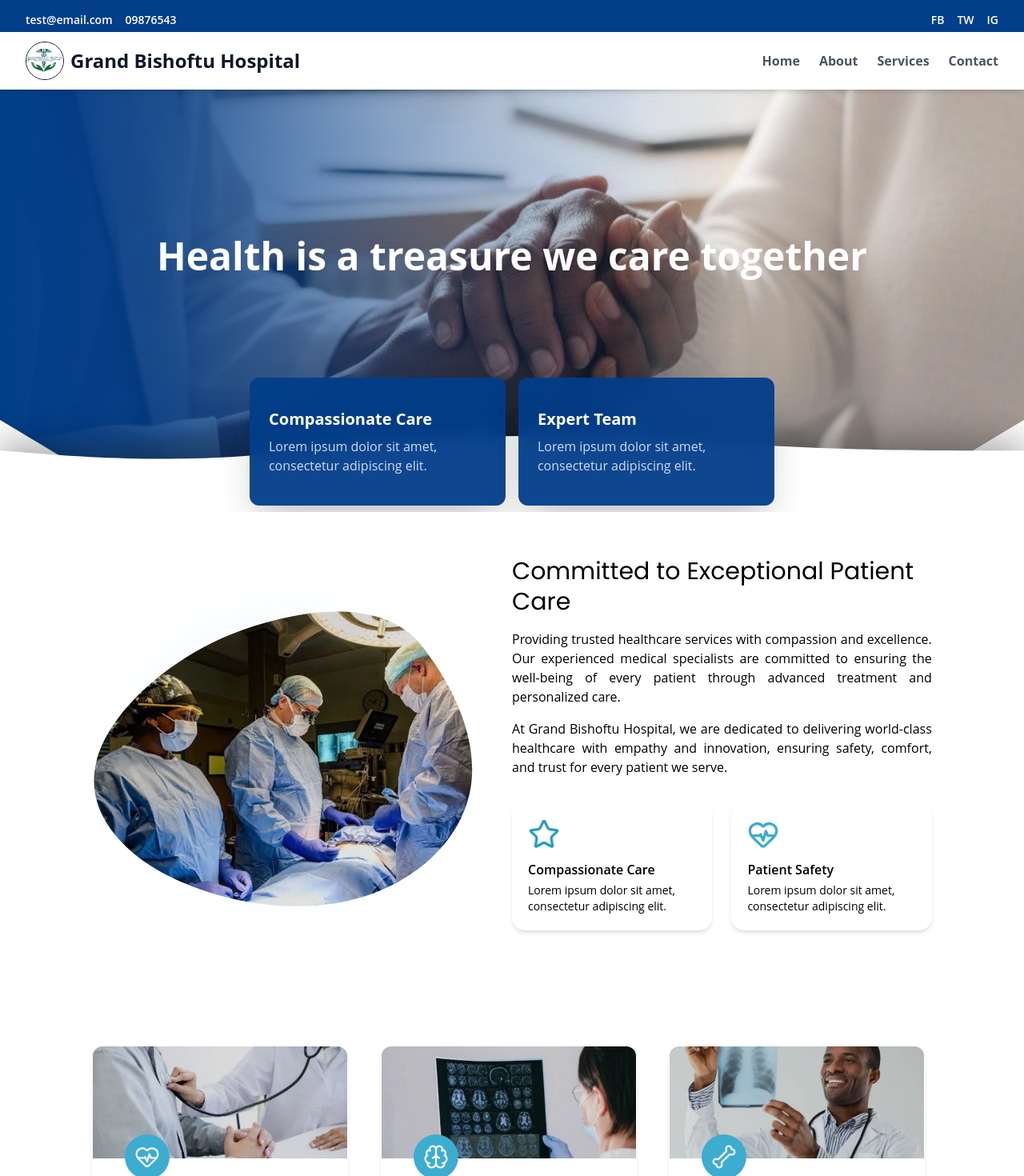
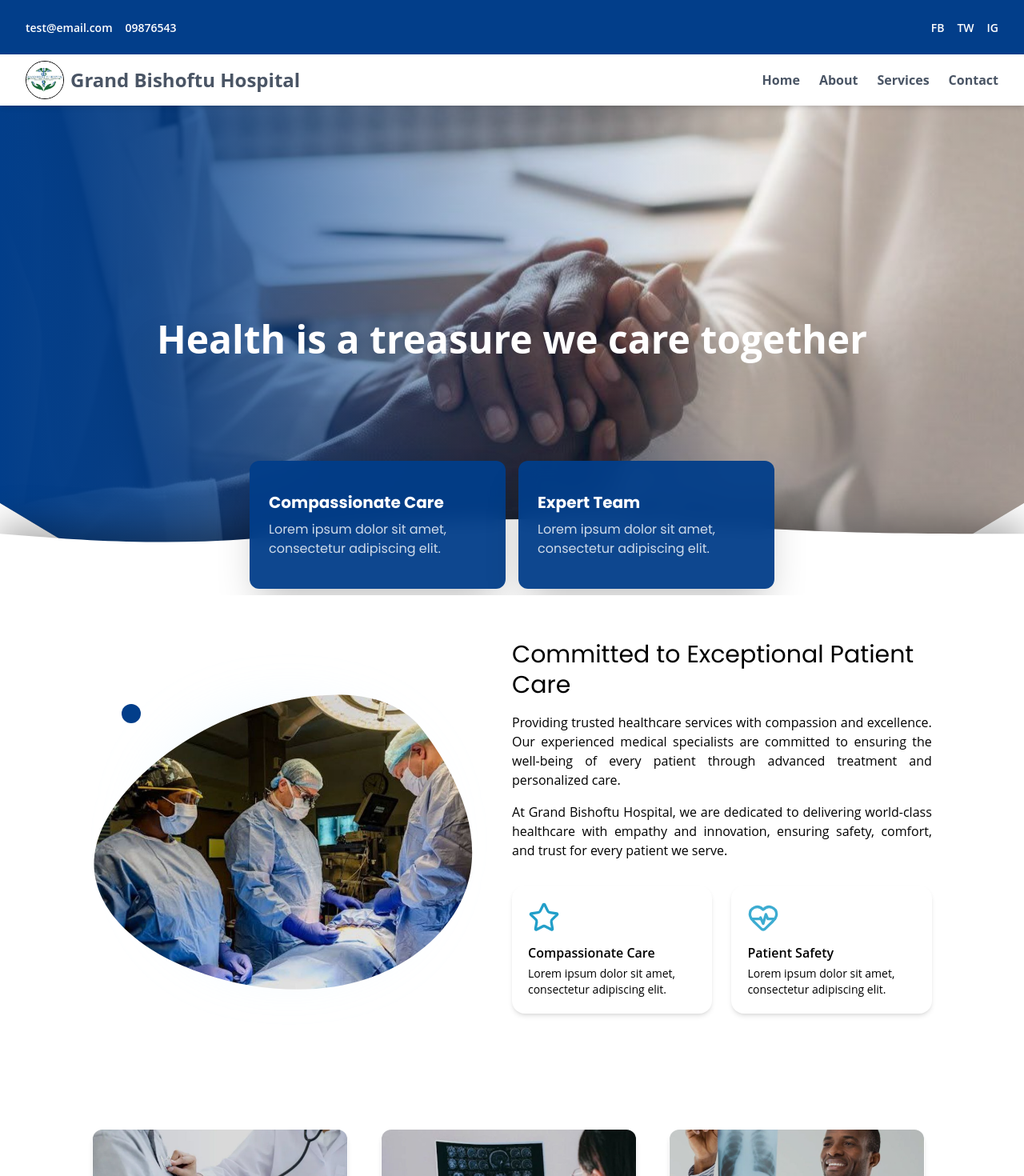
Before and after one commit to Tsedniya/Grand_Bishoftu_Hospital, a React (Vite) app in the folder myapp/: page / in a window 1280 px wide. Shown: the top 1470 px of the page at 80% size. Built offline with nearby package versions, Linux system fonts and the light colour scheme.

Commit message:
frontend:about

```diff
--- a/myapp/src/components/Hero.jsx
+++ b/myapp/src/components/Hero.jsx
@@ -1,10 +1,13 @@
 import React from "react";
 import home from "../assets/home.jpg";
+import star from "../assets/star.svg";
+import heart from "../assets/heart.svg";
+
 
 const Hero = () => {
   return (
     <>
-      <section className="relative w-full h-[45vh] sm:h-[50vh] md:h-[60vh] lg:h-[80vh] min-h-[350px] overflow-hidden">
+      <section className="bg-white mt-26 relative w-full h-[45vh] sm:h-[50vh] md:h-[60vh] lg:h-[80vh] min-h-[350px] overflow-hidden">
 
         {/* Hero background image + clip-path curve */}
         <div className="hero-clip absolute inset-0">
@@ -12,7 +15,7 @@ const Hero = () => {
             src={home}
             alt="Hospital"
             className="w-full h-full object-cover"
-            style={{ objectPosition: "center 70%" }}
+            style={{ objectPosition: "center 75%" }}
           />
         </div>
 
@@ -63,22 +66,21 @@ const Hero = () => {
                 flex flex-col justify-center p-6 text-left
                 backface-hidden
               ">
-                <p className="text-white font-bold mb-2 text-xl">Compassionate Care</p>
-                <p className="text-white/80 text-base">
+                <p className="text-white font-bold mb-2 text-xl font-poppins">Compassionate Care</p>
+                <p className="text-white/80 text-base font-poppins">
                   Lorem ipsum dolor sit amet, consectetur adipiscing elit.
                 </p>
               </div>
               {/* Back */}
-              <div className="
-                absolute inset-0 bg-[#01497C] text-white rounded-xl shadow-2xl
+              <div className="bg-white  absolute inset-0  text-black font-semibold  rounded-xl shadow-2xl
                 flex flex-col justify-center p-6 text-left
-                rotate-y-180 backface-hidden
-              ">
-                <p className="font-bold mb-2 text-xl">Our Promise</p>
-                <p className="text-white/80 text-base">
-                  We provide personalized care and attention for every patient.
-                </p>
-              </div>
+                rotate-y-180 backface-hidden">
+                    <img src={star} alt="Star" className="mb-3 w-10" />
+                    <p className="font-semibold mb-1 font-poppins">Compassionate Care</p>
+                    <p className="text-sm font-poppins">
+                        Lorem ipsum dolor sit amet, consectetur adipiscing elit.
+                    </p>
+                    </div>
             </div>
           </div>
 
@@ -96,22 +98,21 @@ const Hero = () => {
                 flex flex-col justify-center p-6 text-left
                 backface-hidden
               ">
-                <p className="text-white font-bold mb-2 text-xl">Expert Team</p>
-                <p className="text-white/80 text-base">
+                <p className="text-white font-bold mb-2 text-xl font-poppins">Expert Team</p>
+                <p className="text-white/80 text-base font-poppins">
                   Lorem ipsum dolor sit amet, consectetur adipiscing elit.
                 </p>
               </div>
               {/* Back */}
-              <div className="
-                absolute inset-0 bg-[#01497C] text-white rounded-xl shadow-2xl
+              <div className="bg-white  absolute inset-0 text-black font-semibold  rounded-xl shadow-2xl
                 flex flex-col justify-center p-6 text-left
-                rotate-y-180 backface-hidden
-              ">
-                <p className="font-bold mb-2 text-xl">Experience Matters</p>
-                <p className="text-white/80 text-base">
-                  Our specialists bring years of experience to deliver best care.
-                </p>
-              </div>
+                rotate-y-180 backface-hidden">
+                    <img src={heart} alt="Heart" className="mb-3 w-10" />
+                    <p className="font-semibold mb-1 font-poppins">Patient Safety</p>
+                    <p className="text-sm font-poppins">
+                         Lorem ipsum dolor sit amet, consectetur adipiscing elit.
+                    </p>
+                    </div>
             </div>
           </div>
         </div>
--- a/myapp/src/components/Homeone.jsx
+++ b/myapp/src/components/Homeone.jsx
@@ -3,65 +3,48 @@ import opration from "../assets/opration.jpg";
 import star from "../assets/star.svg";
 import heart from "../assets/heart.svg";
 
+
 const Homeone = () => {
   return (
     <div className="mt-4 flex flex-col lg:flex-row bg-white items-center justify-between pt-10 pb-16 px-4 sm:px-[5vw] md:px-[7vw] lg:px-[9vw] gap-8">
+      {/* Image Section */}
+      <div className="relative w-full lg:w-1/2 flex items-center justify-center py-6">
+        {/* Soft background glow */}
+        <div className="absolute w-[65%] h-[65%] bg-sky-200/40 rounded-full blur-2xl" />
 
-      {/* Blob Image Section */}
+        {/* Image wrapper */}
+        <div className="relative z-10 w-full max-w-sm md:max-w-md lg:max-w-lg aspect-[5/4]">
+            {/* Blue circle - perfectly responsive positioning */}
+            <div className="absolute top-[10%] left-[10%] w-6 h-6 bg-[#023E8A] rounded-full z-20 -translate-x-1/2 -translate-y-1/2" />
 
-      <div className="relative w-full lg:w-1/2 flex items-center justify-center py-6">
-
-        {/* Softer, smaller background glow */}
-        <div className="absolute w-[65%] h-[65%] bg-sky-200/40 rounded-full blur-2xl"></div>
-
-        {/* Smaller blob wrapper */}
-        <div className="relative z-10 w-full max-w-sm md:max-w-md lg:max-w-lg aspect-[5/4]">
-
-          {/* SVG Blob Mask */}
-          <svg width="0" height="0" className="absolute">
+            <svg width="0" height="0" className="absolute inset-0">
               <defs>
                 <clipPath id="blobClip" clipPathUnits="objectBoundingBox">
-                <path
-                  d="
-                    M0.83,0.14
-                    C0.92,0.28 0.98,0.45 0.96,0.6
-                    C0.94,0.75 0.84,0.88 0.7,0.94
-                    C0.56,1 0.38,0.98 0.23,0.9
-                    C0.08,0.82 -0.02,0.68 0.01,0.52
-                    C0.04,0.36 0.2,0.18 0.38,0.1
-                    C0.56,0.02 0.74,0.01 0.83,0.14
-                    Z
-                  "
-                />
+                  <path d="M0.83,0.14 C0.92,0.28 0.98,0.45 0.96,0.6 C0.94,0.75 0.84,0.88 0.7,0.94 C0.56,1 0.38,0.98 0.23,0.9 C0.08,0.82 -0.02,0.68 0.01,0.52 C0.04,0.36 0.2,0.18 0.38,0.1 C0.56,0.02 0.74,0.01 0.83,0.14 Z" />
                 </clipPath>
               </defs>
             </svg>
 
-          {/* Image */}
             <img
               src={opration}
               alt="Operation"
-            className="w-full h-full object-cover shadow-xl"
+              className="w-full h-full object-cover shadow-xl rounded-lg"
               style={{ clipPath: "url(#blobClip)" }}
             />
           </div>
       </div>
 
-
-      {/* Text & Info Cards */}
+      {/* Text Section */}
       <div className="w-full lg:w-1/2 flex flex-col">
-
         <h3 className="text-3xl font-poppins leading-tight">
           Committed to Exceptional Patient Care
         </h3>
-
         <p className="mt-4 font-opensans text-justify">
           Providing trusted healthcare services with compassion and excellence.
           Our experienced medical specialists are committed to ensuring the
           well-being of every patient through advanced treatment and personalized
           care.
         </p>
-
         <p className="mt-4 font-opensans text-justify">
           At Grand Bishoftu Hospital, we are dedicated to delivering world-class
           healthcare with empathy and innovation, ensuring safety, comfort, and
@@ -69,23 +52,20 @@ const Homeone = () => {
         </p>
 
         <div className="flex flex-col md:flex-row gap-6 my-8 justify-center md:justify-start">
-
-          <div className="bg-white w-full md:w-80 h-40 rounded-2xl shadow-md p-5 transition-transform duration-300 hover:scale-105">
+          <div className="bg-white w-full md:w-80 h-40 rounded-2xl shadow-md p-5 hover:scale-105 transition duration-300">
             <img src={star} alt="Star" className="mb-3 w-10" />
             <p className="font-semibold mb-1">Compassionate Care</p>
             <p className="text-sm">
               Lorem ipsum dolor sit amet, consectetur adipiscing elit.
             </p>
           </div>
-
-          <div className="bg-white w-full md:w-80 h-40 rounded-2xl shadow-md p-5 transition-transform duration-300 hover:scale-105">
+          <div className="bg-white w-full md:w-80 h-40 rounded-2xl shadow-md p-5 hover:scale-105 transition duration-300">
             <img src={heart} alt="Heart" className="mb-3 w-10" />
             <p className="font-semibold mb-1">Patient Safety</p>
             <p className="text-sm">
               Lorem ipsum dolor sit amet, consectetur adipiscing elit.
             </p>
           </div>
-
         </div>
       </div>
     </div>
--- a/myapp/src/components/Navbar.jsx
+++ b/myapp/src/components/Navbar.jsx
@@ -10,14 +10,13 @@ const Navbar = () => {
   return (
     <>
       {/* Top info bar */}
-      <div className="fixed top-0 left-0 w-full h-[50px] bg-[#023E8A] z-50">
+      <div className="fixed top-0 left-0 w-full h-[70px] bg-[#023E8A] z-51">
         <div className="max-w-7xl mx-auto h-full flex items-center justify-between px-4 sm:px-6 lg:px-8">
           <div className="flex items-center gap-4 text-white text-sm font-semibold">
             <h3>test@email.com</h3>
             <h3>09876543</h3>
           </div>
           <div className="flex items-center gap-4 text-white text-sm font-semibold">
-            {/* Optional right side */}
             <span>FB</span>
             <span>TW</span>
             <span>IG</span>
@@ -26,12 +25,13 @@ const Navbar = () => {
       </div>
 
 
+
       {/* Main navbar directly below top bar */}
-      <nav className="fixed top-10 left-0 w-full flex items-center justify-between px-6 sm:px-8 py-3 bg-white z-51 shadow-md">
+      <nav className="fixed top-10 left-0 w-full flex items-center justify-between px-6 sm:px-8 py-2 bg-white z-51 mt-7 shadow-md">
         {/* Logo */}
         <div className="flex items-center space-x-2">
-          <img className="w-12 rounded-full border border-gray-900" src={logo} alt="logo" />
-          <span className="text-2xl font-opensans font-bold text-gray-900">
+          <img className="w-12 rounded-full border border-black" src={logo} alt="logo" />
+          <span className="text-2xl font-opensans font-bold text-gray-600">
             <span className="hidden sm:inline">Grand Bishoftu Hospital</span>
             <span className="inline sm:hidden">GBH</span>
           </span>
```
Lines whose indentation alone changed are shown as unchanged.
